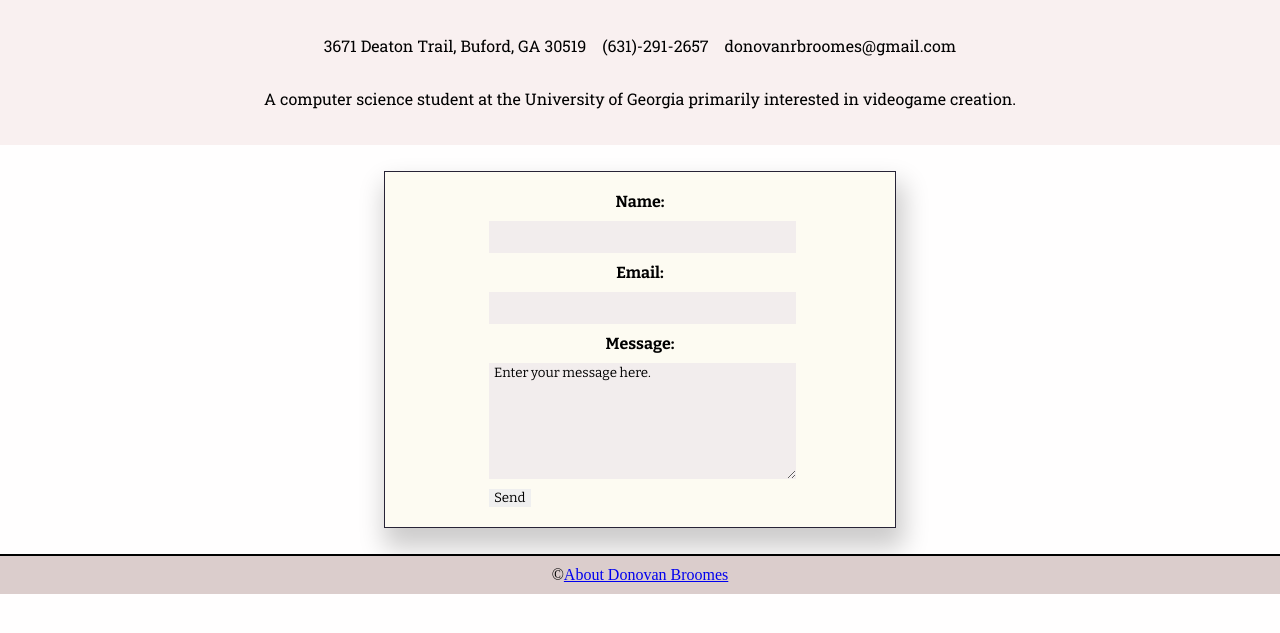
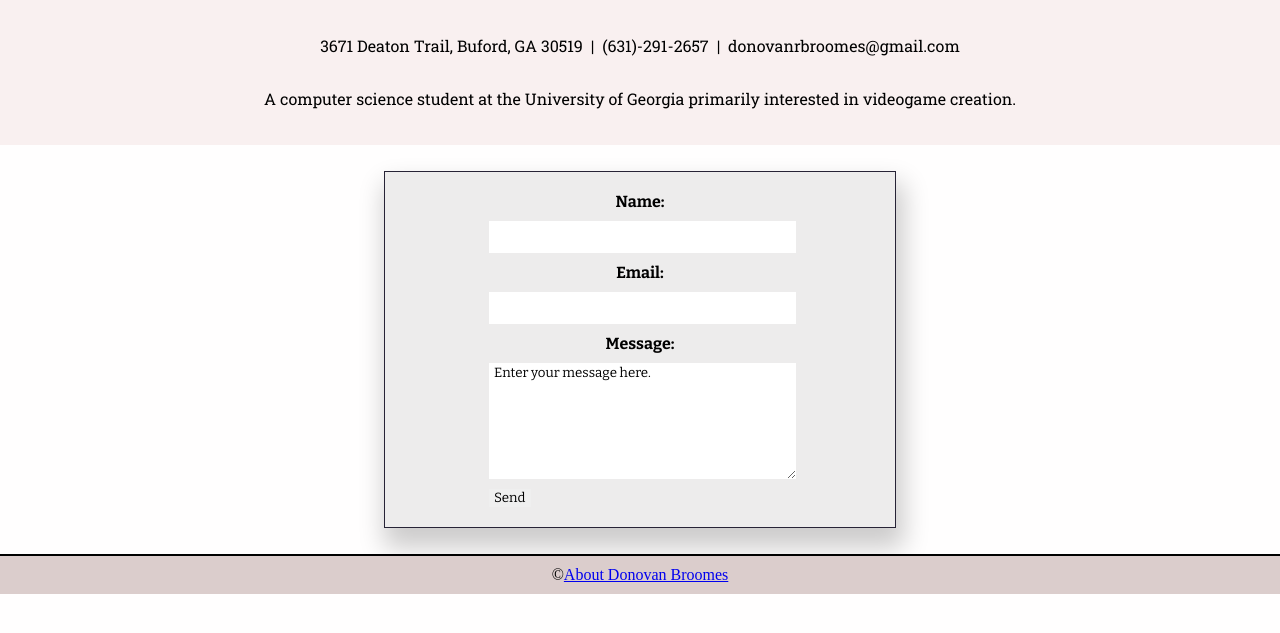
Before and after one commit to ImpluvioS/Web-Programming-CSS-CV, a plain HTML site: page contact.html in a window 1280 px wide. Shown: the part 139-772 px from the top of the page. Drawn offline with nearby package versions, Linux system fonts and the light colour scheme; some icons are missing; a web font is replaced by a local one.

Commit message:
slight changes post assessment

```diff
--- a/contact.html
+++ b/contact.html
@@ -14,7 +14,7 @@
     </nav>
     <header>
     <h1>Donovan Broomes</h1>
-      <p>3671 Deaton Trail, Buford, GA 30519 &nbsp;&nbsp; (631)-291-2657 &nbsp;&nbsp; donovanrbroomes@gmail.com</p>
+      <p>3671 Deaton Trail, Buford, GA 30519 &nbsp;|&nbsp; (631)-291-2657 &nbsp;|&nbsp; donovanrbroomes@gmail.com</p>
       <p>A computer science student at the University of Georgia primarily interested in videogame creation.</p>
     </header>
     <hr>
--- a/css/style.css
+++ b/css/style.css
@@ -48,11 +48,12 @@ header img {
 
 .address {
  font-family: Cambria, Georgia, “Times New Roman”, serif;
- text-decoration: underline;
+ font-size: smaller;
 }
 
 .tagline {
   font-family: Cambria, Georgia, “Times New Roman”, serif;
+  font-size: large;
 }
 
 .bitter {
@@ -227,7 +228,7 @@ p {
   padding-top: 20px;
   border: 1px solid #272336;
   box-shadow: 4px 16px 24px 4px rgba(0,0,0,0.2);
-  background-color: #c9bd0e0c;
+  background-color: #00000012;
 }
 
 label {
@@ -244,7 +245,7 @@ input {
   max-width: 300px;
   height: 30px;
   width: 100%;
-  background-color: rgb(242, 237, 237);
+  background-color: rgb(255, 255, 255);
   border: 2px solid black;
 }
 
@@ -252,7 +253,7 @@ textarea {
   position: relative;
   right: 10px;
   max-width: 300px;
-  background-color: rgb(242, 237, 237);
+  background-color: rgb(255, 255, 255);
 }
 
 button {
```
Also changed, not shown: index.html (+1 -1 lines).
